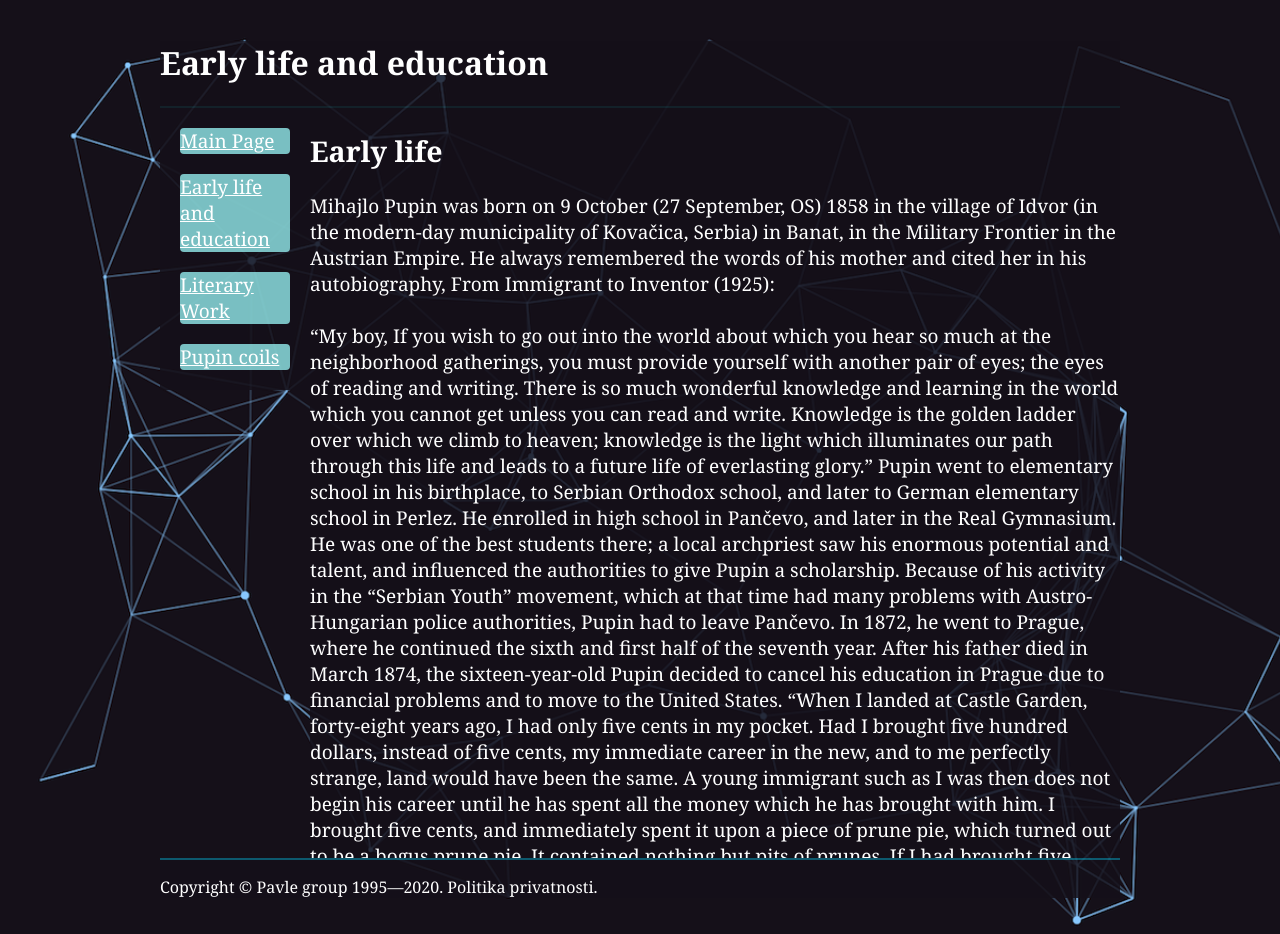
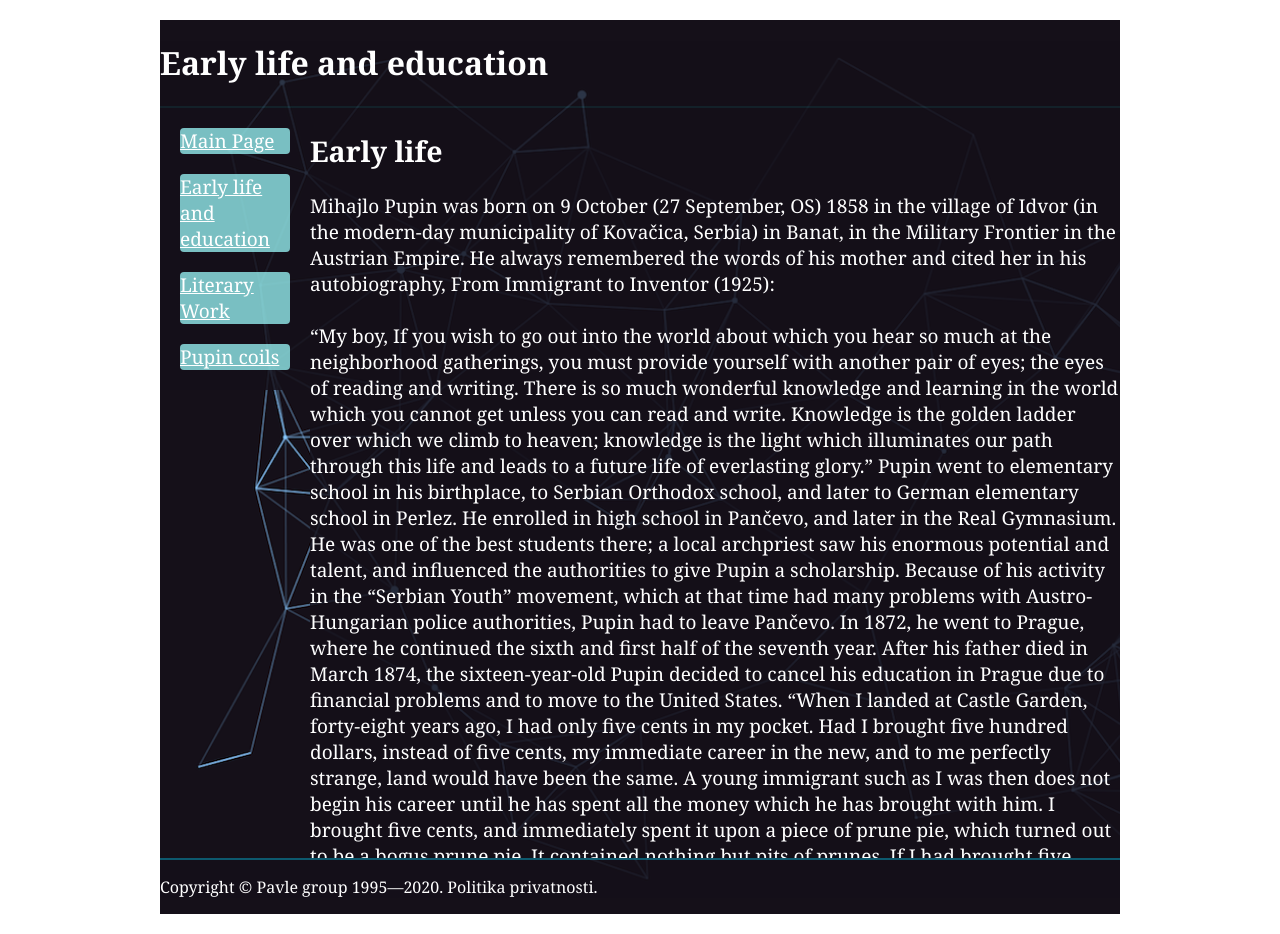
Before and after one commit to Pavle-95/My-first-HTML-CSS, a plain HTML site: page EarlyLife/earlyLife.html in a window 1280 px wide. Drawn offline with Linux system fonts and the light colour scheme.

Commit message:
Update earlyLife.html

```diff
--- a/EarlyLife/earlyLife.html
+++ b/EarlyLife/earlyLife.html
@@ -9,8 +9,6 @@
             background-image: url(../pupin2.png);
             background-size: cover;
             font-family: Georgia, 'Times New Roman', Times, serif;
-        }
-        .holder {
             width: 960px;
             margin: 20px auto;
             contain: content;
@@ -55,8 +53,7 @@
 </head>
 
 <body>
-    <main class="holder">
-        <header>
+    <header>
         <h1>Early life and education</h1>
     </header>
 
@@ -114,6 +111,5 @@
     <footer>
         <p>Copyright © Pavle group 1995—2020. Politika privatnosti.</p>
     </footer>
-    </main>
 </body>
 </html>
```
